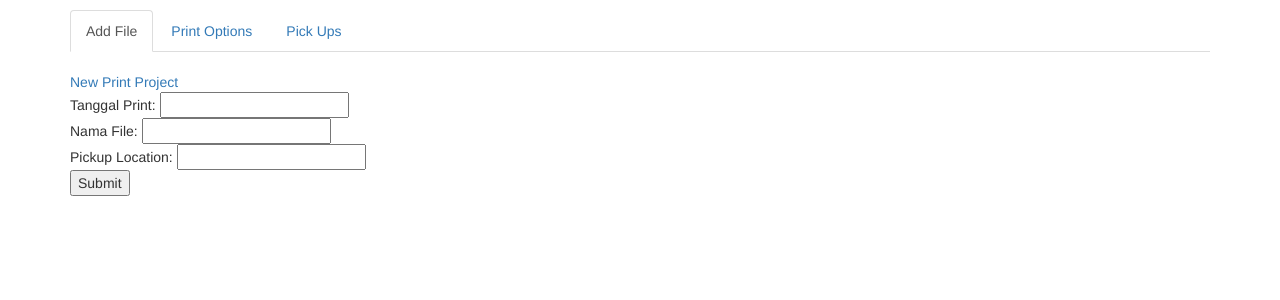
After one commit to kemalkautsar/printku, a PHP site: page /add-project.php in a window 1280 px wide. The commit adds this page. Shown: the top 300 px of the page. Run offline with PHP 8.4, Linux system fonts and the light colour scheme; data comes from the database, SQL or seed files in the repository; some libraries are stand-ins or nearby versions.

Commit message:
add new print page

```diff
--- /dev/null
+++ b/add-project.php
@@ -0,0 +1,47 @@
+<!DOCTYPE html>
+<html>
+<head>
+	<?php require 'connection.php'; ?>
+	<?php include 'header.php'; ?>
+	<link rel="stylesheet" type="text/css" href="mystyle.css">
+</head>
+
+<body>
+
+<div class ="container">
+	<ul class="nav nav-tabs" style="pointer-events:none;">
+			<li class="active">
+        		<a href="#add-file" data-toggle="tab">Add File</a>
+			</li>
+			<li>
+				<a href="#print-options" data-toggle="tab">Print Options</a>
+			</li>
+			<li>
+				<a href="#pick-ups" data-toggle="tab">Pick Ups</a>
+			</li>
+	</ul>
+	<br>
+
+	<div class="tab-content ">
+		<div class="tab-pane active" id="add-file">
+			<a href="add-project.php">New Print Project</a>
+			<form method="post" action="index.php">
+			  	Tanggal Print: <input type="text" name="tanggal_print"><br>
+				Nama File: <input type="text" name="nama_file"><br>
+				Pickup Location: <input type="text" name="pickup_location"><br>
+				<input type="submit" value="Submit">
+			</form>
+		</div>
+		<div class="tab-pane" id="print-options">
+			this section is supposed to be a billing page
+		</div>
+		<div class="tab-pane" id="pick-ups">
+			this section is supposed to be a user's account settings
+		</div>
+	</div>
+</div>
+
+
+</body>
+
+</html>
--- a/connection.php
+++ b/connection.php
@@ -1,16 +1,19 @@
 <?php
 $servername = "localhost";
 $username = "root";
-$password = "";
+$password = "root";
 $dbname = "printku";
 
 // Create connection
 $conn = mysqli_connect($servername, $username, $password, $dbname);
 
+if (mysqli_connect_errno())
+  {
+  echo "Failed to connect to MySQL: " . mysqli_connect_error();
+  }
 
 //selecting table
 $sql = "SELECT * FROM myprint";
 $result = mysqli_query($conn, $sql);
 
-
 ?>
--- a/index.php
+++ b/index.php
@@ -28,12 +28,12 @@
 			<?php
 				echo "<table>
 					<tr>
-						<th>Print ID</th> <th>Tanggal Print</th> <th>Nama File</th> <th>Status Print</th>
+						<th>Print ID</th> <th>Tanggal Print</th> <th>Nama File</th> <th>Pickup Location</th> <th>Status Print</th>
 					</tr>";
 
 				//code to populate the tables
 				while($row = mysqli_fetch_assoc($result)) {
-					echo "<tr> <td>" . $row["print_id"] . "</td> <td>" . $row["print_date"] . "</td> <td>" . $row["print_file"] . "</td> <td>" . $row["print_status"] . "</td> </tr>";
+					echo "<tr> <td>" . $row["print_id"] . "</td> <td>" . $row["print_date"] . "</td> <td>" . $row["print_file"] . "</td> <td>" . $row["print_pickup"] . "</td><td>" . $row["print_status"] . "</td> </tr>";
 				}
 
 				echo "</table>";
```
